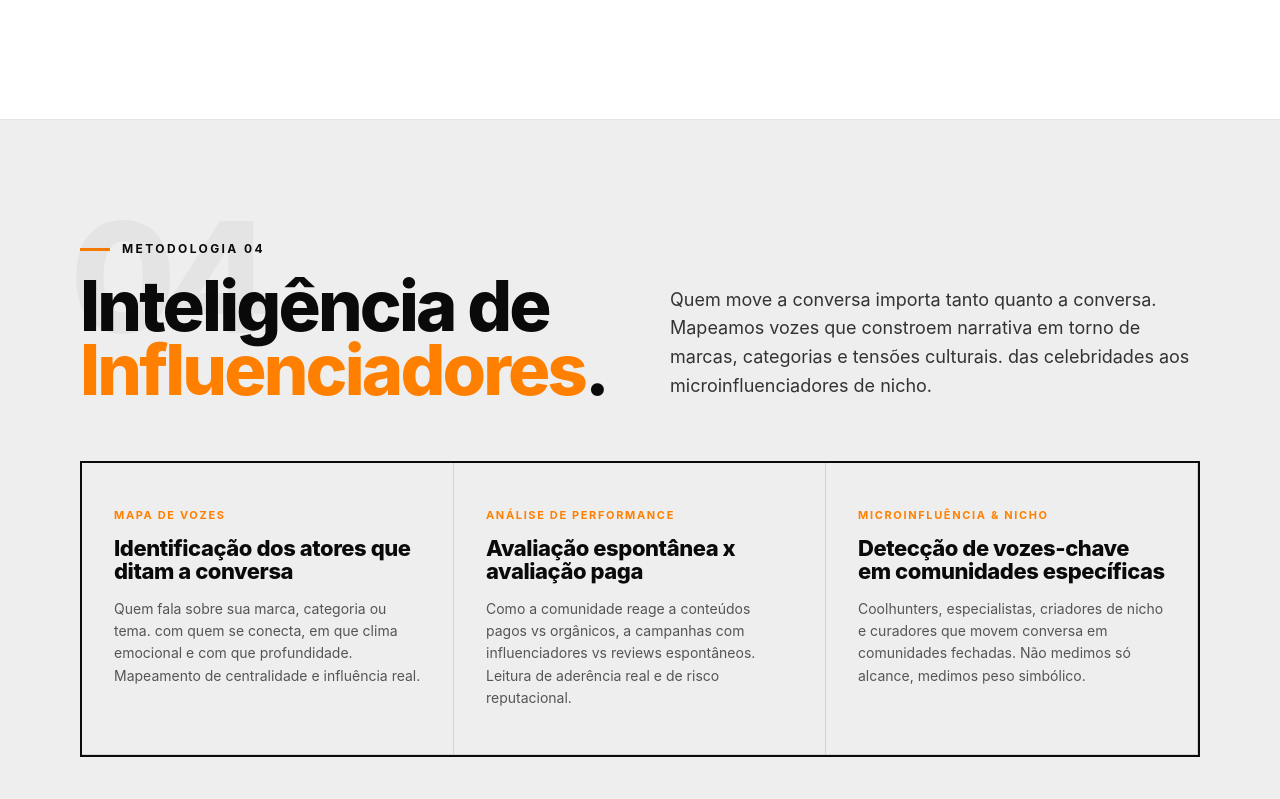
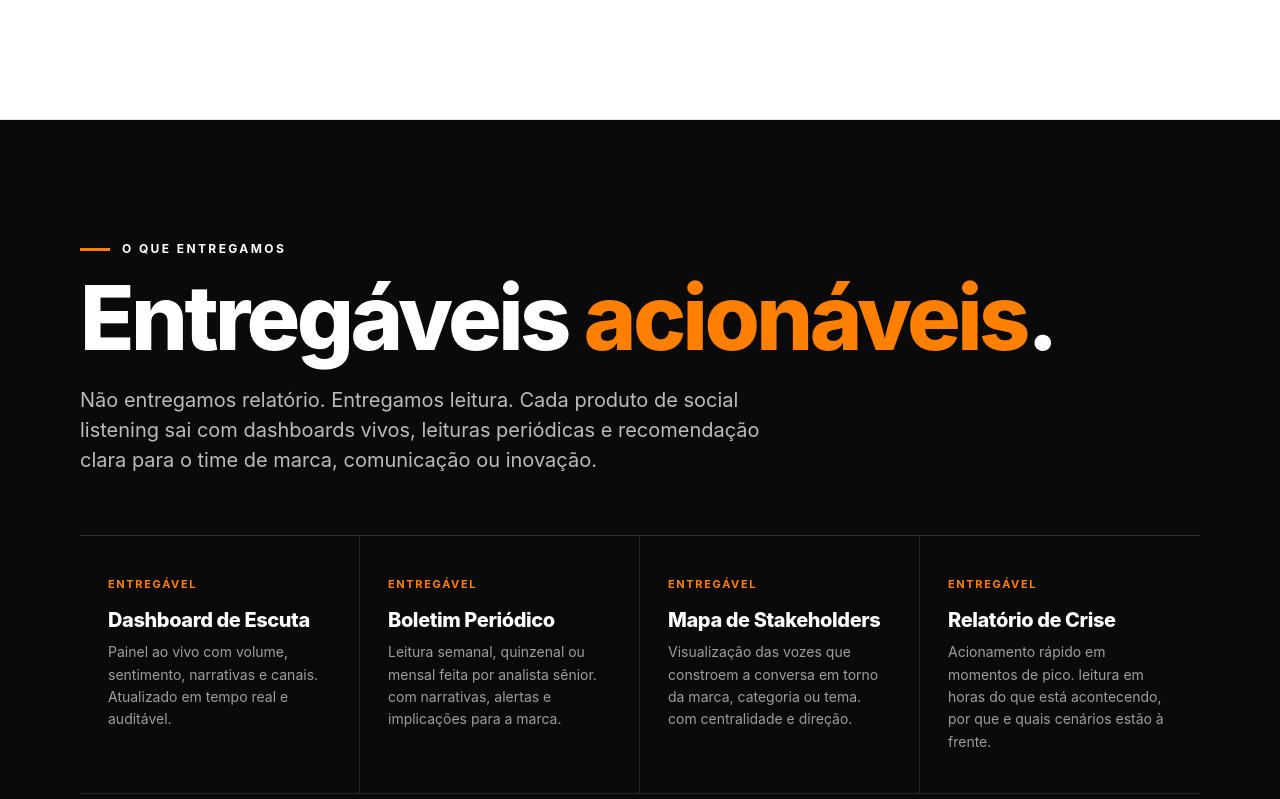
Before and after one commit to cescalucas/imo-insights-netlify, a website: page produto-social-listening.html in a window 1280 px wide. Shown: the part 3461-4260 px from the top of the page. Drawn offline with Linux system fonts and the light colour scheme; a web font is replaced by a local one.

Commit message:
Remove metodologia de influenciadores e passo 3 do roadmap em Social Listening

```diff
--- a/produto-social-listening.html
+++ b/produto-social-listening.html
@@ -4,7 +4,7 @@
 <meta charset="utf-8">
 <meta name="viewport" content="width=device-width,initial-scale=1">
 <title>Social Listening & Etnografia Digital. IMO Insights</title>
-<meta name="description" content="Escuta estruturada das conversas e dos comportamentos espontâneos do consumidor nas redes, fóruns e comunidades. Brand tracking, sentimento, influenciadores e etnografia digital.">
+<meta name="description" content="Escuta estruturada das conversas e dos comportamentos espontâneos do consumidor nas redes, fóruns e comunidades. Brand tracking, sentimento, narrativas e etnografia digital.">
 <link href="https://fonts.googleapis.com/css2?family=Rethink+Sans:wght@400;500;600;700;800&display=swap" rel="stylesheet">
 <link rel="stylesheet" href="styles.css">
 <style>
@@ -163,6 +163,7 @@
   border-top:1px solid rgba(255,255,255,.15);
   margin-top:60px;
 }
+.sl-steps-grid.sl-steps-3{grid-template-columns:repeat(3,1fr)}
 .sl-step{
   padding:40px 28px;
   border-right:1px solid rgba(255,255,255,.1);
@@ -322,37 +323,6 @@
   </div>
 </section>
 
-<!-- 4. Inteligência de Influenciadores -->
-<section class="sl-meth alt">
-  <div class="container">
-    <div class="meth-head">
-      <div class="meth-title-wrap">
-        <span class="meth-num">04</span>
-        <div class="section-label">Metodologia 04</div>
-        <h2>Inteligência de <span class="accent">Influenciadores</span>.</h2>
-      </div>
-      <p class="meth-intro">Quem move a conversa importa tanto quanto a conversa. Mapeamos vozes que constroem narrativa em torno de marcas, categorias e tensões culturais. das celebridades aos microinfluenciadores de nicho.</p>
-    </div>
-    <div class="sl-cards">
-      <div class="sl-card">
-        <div class="sl-card-tag">Mapa de Vozes</div>
-        <h4>Identificação dos atores que ditam a conversa</h4>
-        <p>Quem fala sobre sua marca, categoria ou tema. com quem se conecta, em que clima emocional e com que profundidade. Mapeamento de centralidade e influência real.</p>
-      </div>
-      <div class="sl-card">
-        <div class="sl-card-tag">Análise de Performance</div>
-        <h4>Avaliação espontânea x avaliação paga</h4>
-        <p>Como a comunidade reage a conteúdos pagos vs orgânicos, a campanhas com influenciadores vs reviews espontâneos. Leitura de aderência real e de risco reputacional.</p>
-      </div>
-      <div class="sl-card">
-        <div class="sl-card-tag">Microinfluência & Nicho</div>
-        <h4>Detecção de vozes-chave em comunidades específicas</h4>
-        <p>Coolhunters, especialistas, criadores de nicho e curadores que movem conversa em comunidades fechadas. Não medimos só alcance, medimos peso simbólico.</p>
-      </div>
-    </div>
-  </div>
-</section>
-
 <!-- DELIVERABLES -->
 <section class="sl-deliv">
   <div class="container">
@@ -363,7 +333,7 @@
       <div class="sl-deliv-card">
         <div class="dtag">Entregável</div>
         <h4>Dashboard de Escuta</h4>
-        <p>Painel ao vivo com volume, sentimento, narrativas, top influenciadores e canais. Atualizado em tempo real e auditável.</p>
+        <p>Painel ao vivo com volume, sentimento, narrativas e canais. Atualizado em tempo real e auditável.</p>
       </div>
       <div class="sl-deliv-card">
         <div class="dtag">Entregável</div>
@@ -392,7 +362,7 @@
   <div class="container">
     <div class="section-label dark" style="color:#fff">Por onde começar</div>
     <h2 class="xl" style="color:#fff">O caminho <span class="accent">recomendado</span>.</h2>
-    <div class="sl-steps-grid">
+    <div class="sl-steps-grid sl-steps-3">
       <div class="sl-step">
         <div class="snum">01</div>
         <h3>Definir o mapa de escuta</h3>
@@ -405,11 +375,6 @@
       </div>
       <div class="sl-step">
         <div class="snum">03</div>
-        <h3>Calibrar ferramenta + humano</h3>
-        <p>Configuração de plataforma (Brandwatch, Sprinklr, Talkwalker, Stilingue) com revisão humana sênior. Modelo e analista trabalham juntos.</p>
-      </div>
-      <div class="sl-step">
-        <div class="snum">04</div>
         <h3>Cadência e ativação</h3>
         <p>Definir frequência, ritual de leitura, gatilhos de alerta e formato de entrega. O valor da escuta está no que vira decisão.</p>
       </div>
```
Also changed, not shown: index.html (+1 -1 lines), produtos.html (+2 -2 lines).
